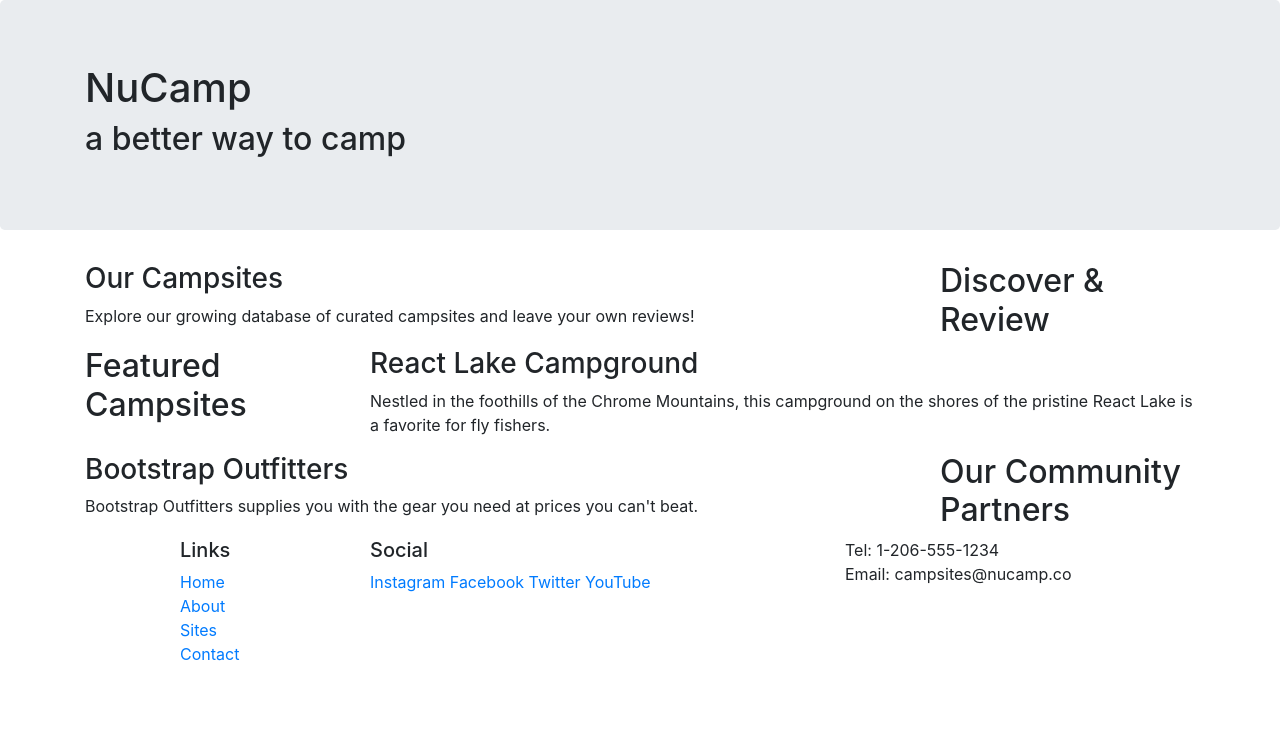
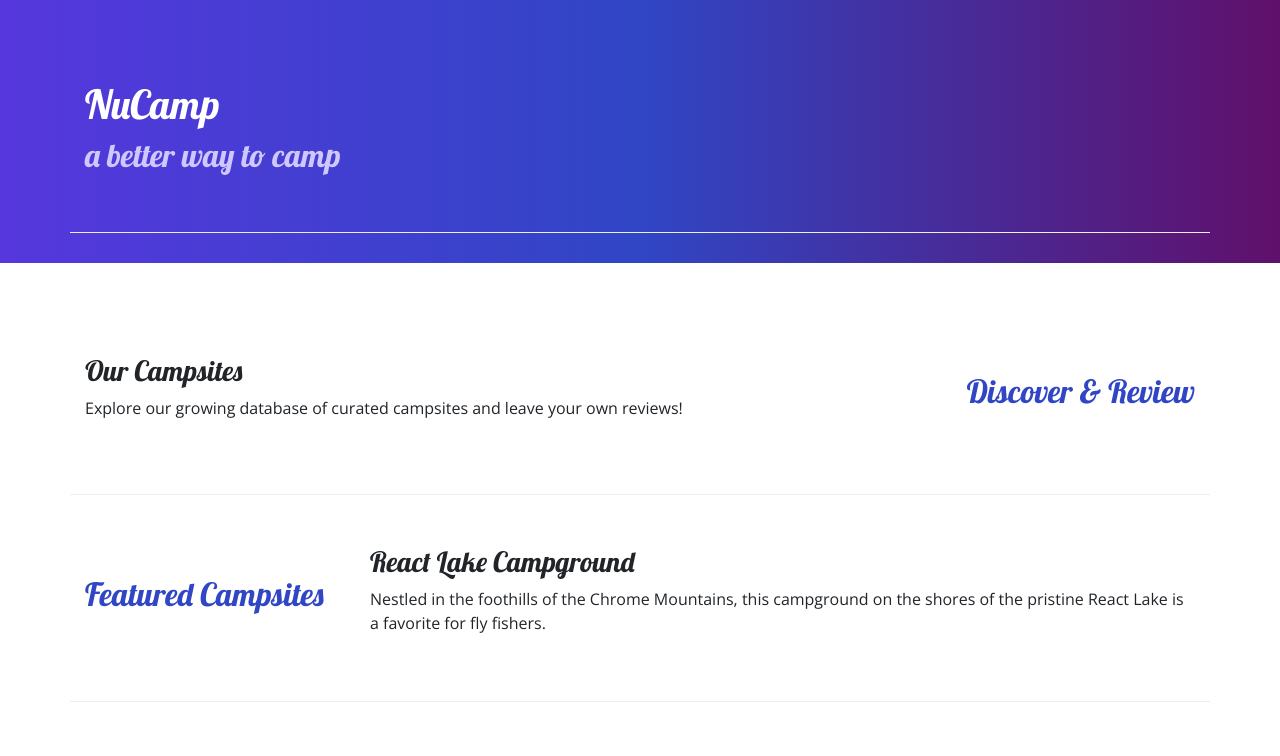
Before and after one commit to Brian-P1100/nucampsite, a website: page index.html in a window 1280 px wide. Shown: the top 756 px of the page. Drawn offline with nearby package versions, Linux system fonts and the light colour scheme.

Commit message:
CSS styles/bootstrap

```diff
--- /dev/null
+++ b/css/styles.css
@@ -0,0 +1,32 @@
+body {
+    font-family: "Open Sans", sans-serif;
+}
+
+h1, h2, h3 {
+    font-family: "Lobster", cursive;
+}
+
+h2 {
+    color: #3046C5;
+}
+
+header h2 {
+    color: #CEC8FF;
+}
+
+footer {
+    background-image: linear-gradient(#CEC8FF, white);
+    padding: 20px 0;
+}
+
+.jumbotron {
+    padding: 30px;
+    background-image: linear-gradient(to right, #5637DD, #3046C5, #60106B);
+    color: white;
+}
+
+.row-content {
+    padding: 50px 0;
+    border-bottom: 1px ridge;
+    min-height: 200px;
+}
--- a/index.html
+++ b/index.html
@@ -4,12 +4,14 @@
     <meta charset="utf-8" />
     <meta name="viewport" content="width=device-width, initial-scale=1" />
     <link rel="stylesheet" href="node_modules/bootstrap/dist/css/bootstrap.min.css" />
+    <link rel="stylesheet" href="https://fonts.googleapis.com/css?family=Lobster|Open+Sans" />
+    <link rel="stylesheet" href="css/styles.css" />
     <title>NuCamp: A Better Way To Camp</title>
 </head>
 <body>
-    <header class="jumbotron">
+    <header class="jumbotron jumbotron-fluid">
         <div class="container">
-            <div class="row">
+            <div class="row row-content align-items-center">
                 <div class="col">
                     <h1>NuCamp</h1>
                     <h2>a better way to camp</h2>
@@ -19,9 +21,9 @@
     </header>
 
     <div class="container">
-        <div class="row">
+        <div class="row row-content align-items-center">
             <div class="col-sm-4 order-sm-last col-md-3">
-                <h2>Discover & Review</h2>
+                <h2 class="text-sm-right">Discover & Review</h2>
             </div>
             <div class="col">
                 <h3>Our Campsites</h3>
@@ -29,7 +31,7 @@
             </div>
         </div>
 
-        <div class="row">
+        <div class="row row-content align-items-center">
             <div class="col-sm-4 col-md-3">
                 <h2>Featured Campsites</h2>
             </div>
@@ -39,9 +41,9 @@
    			</div>
         </div>
 
-        <div class="row">
+        <div class="row row-content align-items-center">
             <div class="col-sm-4 order-sm-last col-md-3">
-                <h2>Our Community Partners</h2>
+                <h2 class="text-sm-right">Our Community Partners</h2>
             </div>
             <div class="col">
                 <h3>Bootstrap Outfitters</h3>
@@ -53,7 +55,7 @@
 
         <footer>
         <div class="container">
-            <div class="row">
+            <div class="row row-content align-items-center">
                 <div class="col-4 col-sm-2 offset-1">
                     <h5>Links</h5>
             		<ul class="list-unstyled">
@@ -63,14 +65,14 @@
                         <li><a href="#">Contact</a></li>
                     </ul>
                 </div>
-                <div class="col-6 col-sm-5">
+                <div class="col-6 col-sm-5 text-center">
                 	<h5>Social</h5>
                     <a href="http://instagram.com/">Instagram</a>
                     <a href="http://facebook.com/">Facebook</a>
                     <a href="http://twitter.com/">Twitter</a>
                     <a href="http://youtube.com/">YouTube</a>
                 </div>
-                <div class="col-sm-4">
+                <div class="col-sm-4 text-center">
                     Tel: 1-206-555-1234<br />
                     Email: campsites@nucamp.co
                 </div>
```
